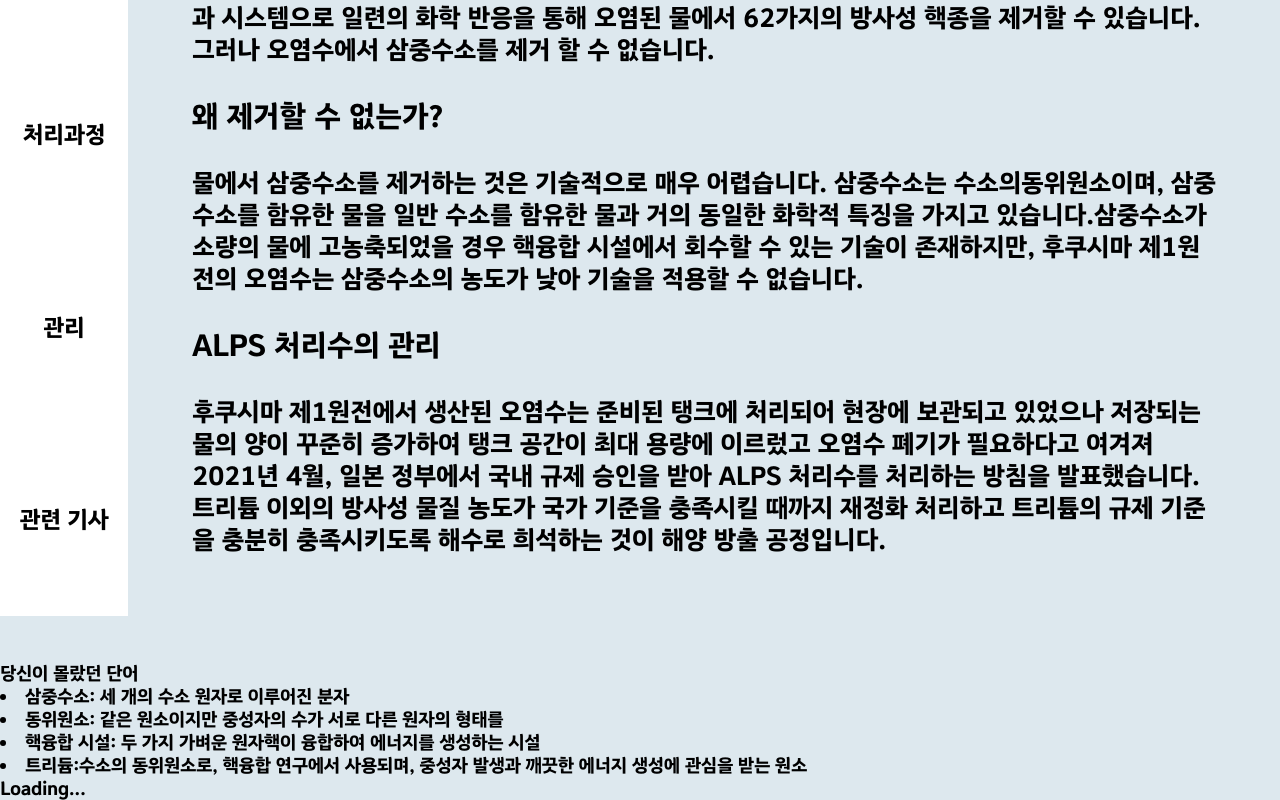
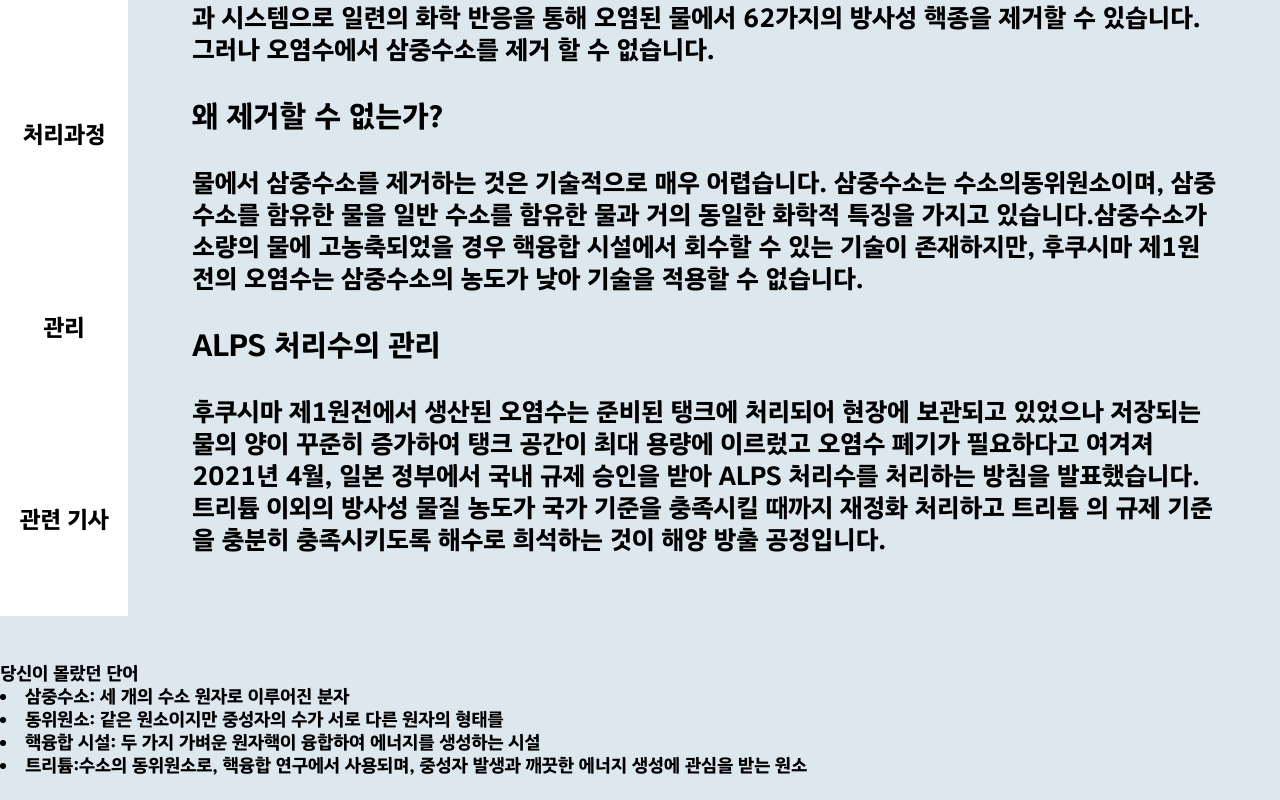
Before and after one commit to jinbark1229/CRUD-Web, a React (Create React App) app: page /Alps in a window 1280 px wide. Shown: the part 554-1354 px from the top of the page. After the commit the page ends 1331 px from the top, so only its background shows below. Built offline with nearby package versions, Linux system fonts and the light colour scheme; no server answers.

Commit message:
remove total.jsx!

```diff
--- a/src/component/Total.jsx
+++ /dev/null
@@ -1,38 +0,0 @@
-import React, { useState, useEffect } from 'react';
-import axios from 'axios';
-
-function Total() {
-    const [data, setData] = useState(null);
-
-    useEffect(() => {
-        const fetchData = async () => {
-            try {
-                // 서버에서 데이터를 가져오는 엔드포인트로 요청
-                const response = await axios.get('http://localhost:4001/getData');
-                setData(response.data);
-                // console.log(response)
-
-            } catch (error) {
-                console.error('Error fetching data:', error);
-            }
-        };
-
-        // fetchData 함수 호출
-        fetchData();
-    }, []);
-
-    return (
-        <div className="MainImg">
-            {data ? (
-                <div>
-                    <h2>{data.title}</h2>
-                    <p>{data.content}</p>
-                </div>
-            ) : (
-                <p>Loading...</p>
-            )}
-        </div>
-    );
-}
-
-export default Total;
--- a/src/index.js
+++ b/src/index.js
@@ -2,12 +2,11 @@
 import ReactDOM from 'react-dom/client';
 import App from './App';
 import { BrowserRouter} from 'react-router-dom';
-import Total from './component/Total';
+
 const root = ReactDOM.createRoot(document.getElementById('root'));
 root.render(
     <BrowserRouter>
     <App />
-    <Total></Total>
     </BrowserRouter>
 
 );
--- a/src/page/SLPS.jsx
+++ b/src/page/SLPS.jsx
@@ -19,9 +19,6 @@
       });
     }
   }
-
-
-
 
   return (
     <div id="slpsComponent">
@@ -57,7 +54,7 @@
             국내 규제 승인을 받아 ALPS 처리수를 처리하는 방침을 발표했습니다.
           </p>
           <p>
-            트리튬 이외의 방사성 물질 농도가 국가 기준을 충족시킬 때까지 재정화 처리하고 트리튬의 규제 기준을
+            <span className="Tritium">트리튬</span> 이외의 방사성 물질 농도가 국가 기준을 충족시킬 때까지 재정화 처리하고 <span className="Tritium">트리튬</span> 의 규제 기준을
             충분히 충족시키도록 해수로 희석하는 것이 해양 방출 공정입니다.
           </p>
 
@@ -74,7 +71,7 @@
           <li><span onClick={Mark("suso")}>삼중수소</span>: 세 개의 수소 원자로 이루어진 분자</li>
           <li><span onClick={Mark("dongwi")}>동위원소</span>: 같은 원소이지만 중성자의 수가 서로 다른 원자의 형태를</li>
           <li><span onClick={Mark("hakyun")}>핵융합 시설</span>: 두 가지 가벼운 원자핵이 융합하여 에너지를 생성하는 시설</li>
-          <li><span onClick={Mark("tridium")}>트리듐</span>:수소의 동위원소로, 핵융합 연구에서 사용되며, 중성자 발생과 깨끗한 에너지 생성에 관심을 받는 원소</li>
+          <li><span onClick={Mark("Tritium")}>트리튬</span>:수소의 동위원소로, 핵융합 연구에서 사용되며, 중성자 발생과 깨끗한 에너지 생성에 관심을 받는 원소</li>
         </p>
 
 
```
